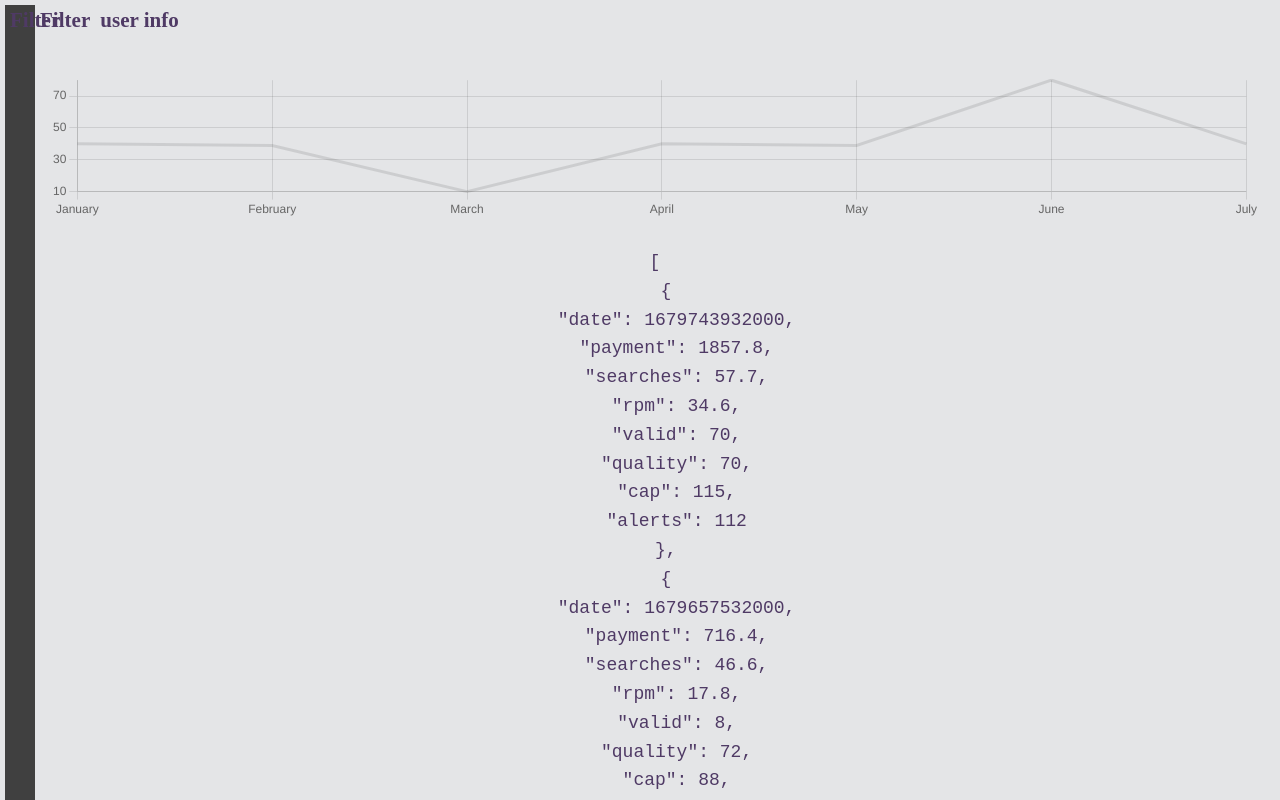
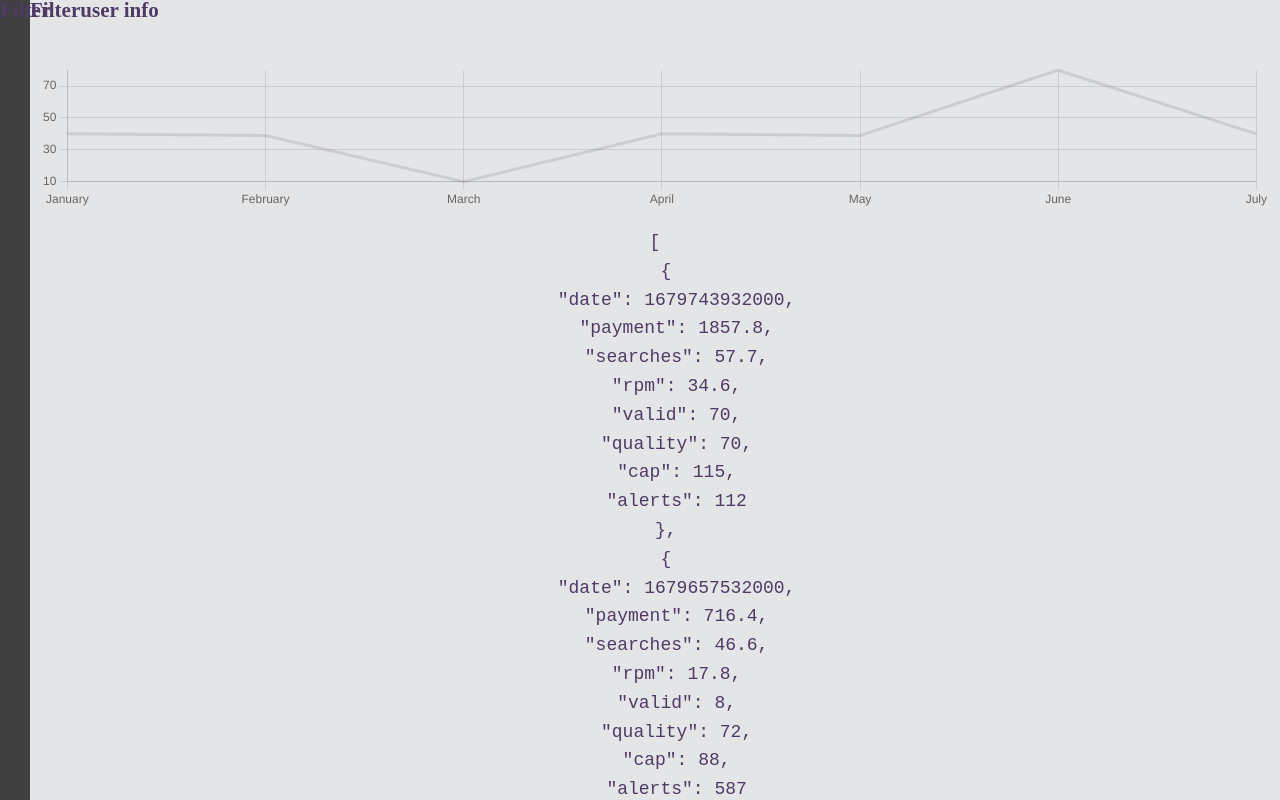
Before and after one commit to eran5000/Dashboard, a Vue app: page /#/ in a window 1280 px wide. Shown: the top 800 px of the page. Built offline with nearby package versions, Linux system fonts and the light colour scheme.

Commit message:
padding removed

```diff
--- a/src/assets/styles/basics/_base.scss
+++ b/src/assets/styles/basics/_base.scss
@@ -18,15 +18,21 @@ body {
   margin: 0;
 }
 
-h1, h2, h3, h4, h5, h6 {
+h1,
+h2,
+h3,
+h4,
+h5,
+h6 {
   font-family: caveat;
   margin: 0 0 0.6em;
   line-height: 1;
 }
 
-
-section, main, footer {
-    padding: 5px;
+section,
+main,
+footer {
+  // padding: 5px;
 }
 
 // img {
```
Lines whose indentation alone changed are shown as unchanged.
